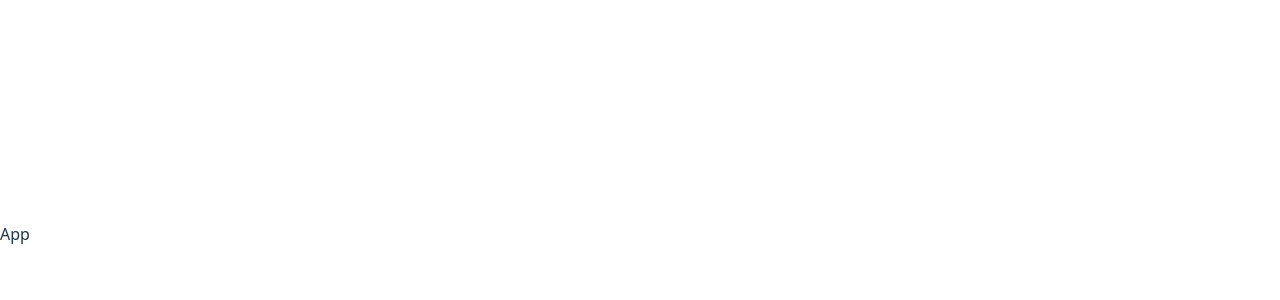
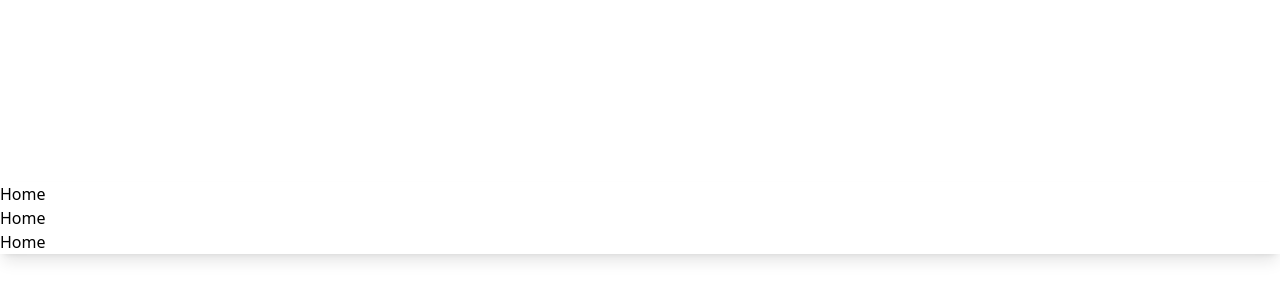
Before and after one commit to chira0001/LankaCapital_ERP_Web, a React (Vite) app in the folder client/: page / in a window 1280 px wide. Shown: the part 166-466 px from the top of the page. Built offline with nearby package versions, Linux system fonts and the light colour scheme.

Commit message:
navbar implemented

```diff
--- a/client/src/App.jsx
+++ b/client/src/App.jsx
@@ -1,8 +1,11 @@
 import React from 'react'
+import AdminNavbar from './component/Navbar/AdminNavbar'
 
 const App = () => {
   return (
-    <div className=''>App</div>
+    <div className=''>
+      <AdminNavbar />
+    </div>
   )
 }
 
--- /dev/null
+++ b/client/src/component/Navbar/AdminNavbar.jsx
@@ -0,0 +1,17 @@
+import React from 'react'
+import { Link, Links, useNavigate } from "react-router-dom";
+
+
+const AdminNavbar = () => {
+    return (
+        <div className="bg-white w-screen text-black shadow-lg mb-8">
+            <nav>
+                <div>Home</div>
+                <div>Home</div>
+                <div>Home</div>
+            </nav>
+        </div>
+    )
+}
+
+export default AdminNavbar
```
